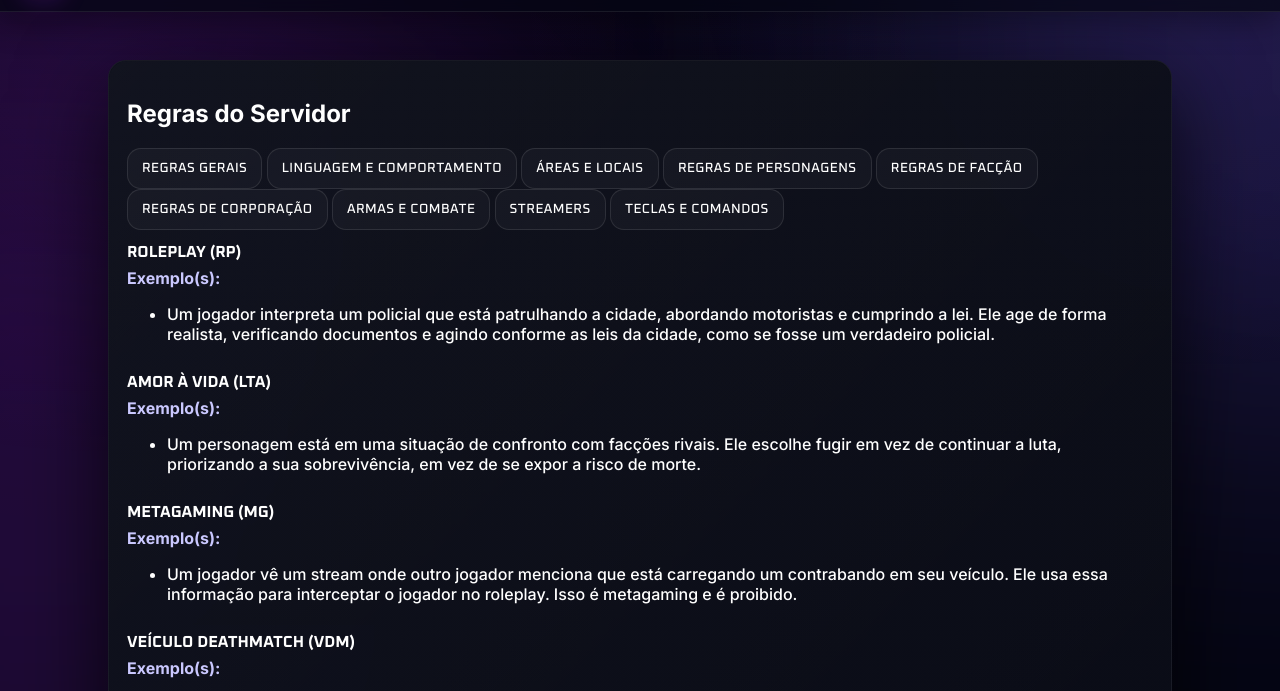
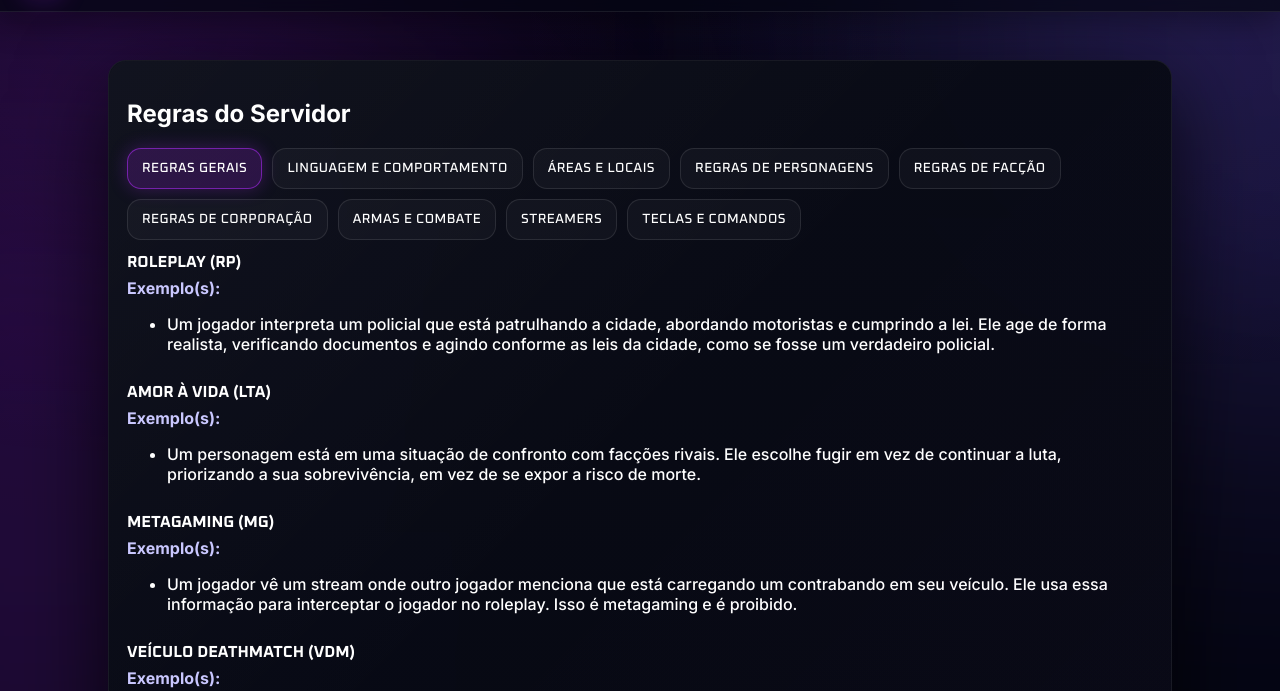
Before and after one commit to herculesaimbot-debug/Malibu1, a website: page index.html in a window 1280 px wide. Both pictures are taken after a click on the button "Regras". Shown: the part 72-763 px from the top of the page. Drawn offline with Linux system fonts and the light colour scheme; no server answers.

Commit message:
Update styles.css

```diff
--- a/styles.css
+++ b/styles.css
@@ -626,3 +626,25 @@ body::before{
     grid-template-columns:1fr;
   }
 }
+
+
+.rules-panel{
+  display:none;
+}
+
+.rules-panel.show{
+  display:block;
+}
+
+.rules-tabs{
+  display:flex;
+  gap:10px;
+  flex-wrap:wrap;
+  margin-top:16px;
+}
+
+.rules-tabs .btn.active{
+  background:rgba(176,38,255,.18);
+  border-color:rgba(176,38,255,.55);
+  box-shadow:0 0 18px rgba(176,38,255,.25);
+}
```
